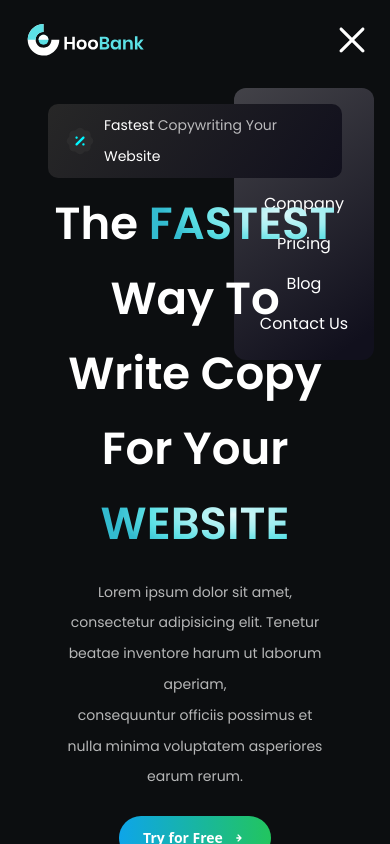
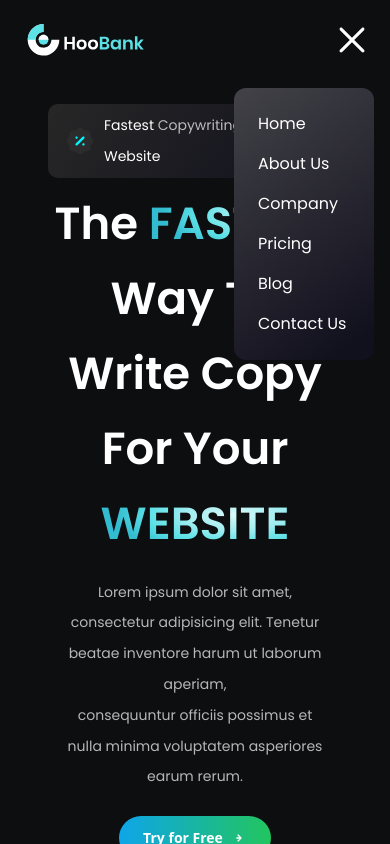
Before and after one commit to Akshay200228/landing_page, a React (Vite) app: page / in a window 390 px wide. Both pictures are taken after a click on the picture 352 px from the left and 40 px from the top of the page. Shown: the top 844 px of the page. Built offline with nearby package versions, Linux system fonts and the light colour scheme.

Commit message:
Navbar Fixed

```diff
--- a/src/App.jsx
+++ b/src/App.jsx
@@ -16,13 +16,13 @@ const App = () => {
 
   return (
     <div className='w-full overflow-hidden' style={{ backgroundColor: '#0C0E10' }}>
-      <div className={`${styles.paddingX} ${styles.flexCenter}`} data-aos="fade">
+      <div className={`${styles.paddingX} ${styles.flexCenter}`}>
         <div className={`${styles.boxWidth}`}>
           <Navbar />
         </div>
       </div>
 
-      <div className={`${styles.paddingX} ${styles.flexStart}`} data-aos="fade">
+      <div className={`${styles.paddingX} ${styles.flexStart}`}>
         <div className={`${styles.boxWidth}`}>
           <Hero />
         </div>
--- a/src/components/Hero.jsx
+++ b/src/components/Hero.jsx
@@ -4,7 +4,7 @@ import { discount, wavo, winwap, heineken, berloni, badoo, instacart, facebook,
 
 const Hero = () => {
   return (
-    <section id="home" className={`mb-16 flex md:flex-row flex-col ${styles.paddingY}`} data-aos='fade-up' data-aos-delay='400'>
+    <section id="home" className={`mb-16 flex md:flex-row flex-col ${styles.paddingY}`}>
       <div className={`flex-1 ${styles.flexCenter} flex-col xl:px-0 sm:px-16 px-6`}>
         <div className='flex flex-row items-center py-[6px] px-4 bg-discount-gradient rounded-[10px] mb-2'>
           <img
--- a/src/components/Navbar.jsx
+++ b/src/components/Navbar.jsx
@@ -31,14 +31,16 @@ const Navbar = () => {
 
       <div className='flex items-center justify-end flex-1 sm:hidden'>
         <img
+          src={toggle ? close : menu}
+          alt="menu"
           className='w-[28px] h-[28px] object-contain'
           onClick={() => setToggle((prev) => !prev)}
-          src={toggle ? close : menu}
-          alt="menu"
         />
 
-        <div className={`${toggle ? 'flex' : 'hidden'} p-6 bg-black-gradient absolute top-20 right-0 mx-4 my-2 min-w-[140px] rounded-xl sidebar`}>
-          <ul className='flex flex-col items-center justify-end flex-1 list-none'>
+        <div
+          className={`${!toggle ? 'hidden' : 'flex'} p-6 bg-black-gradient absolute top-20 right-0 mx-4 my-2 min-w-[140px] rounded-xl sidebar`}
+        >
+          <ul className="flex flex-col items-start justify-end flex-1 list-none">
             {navLinks.map((nav, index) => (
               <li
                 key={nav.id}
```
Also changed, not shown: dsd.txt (added).
